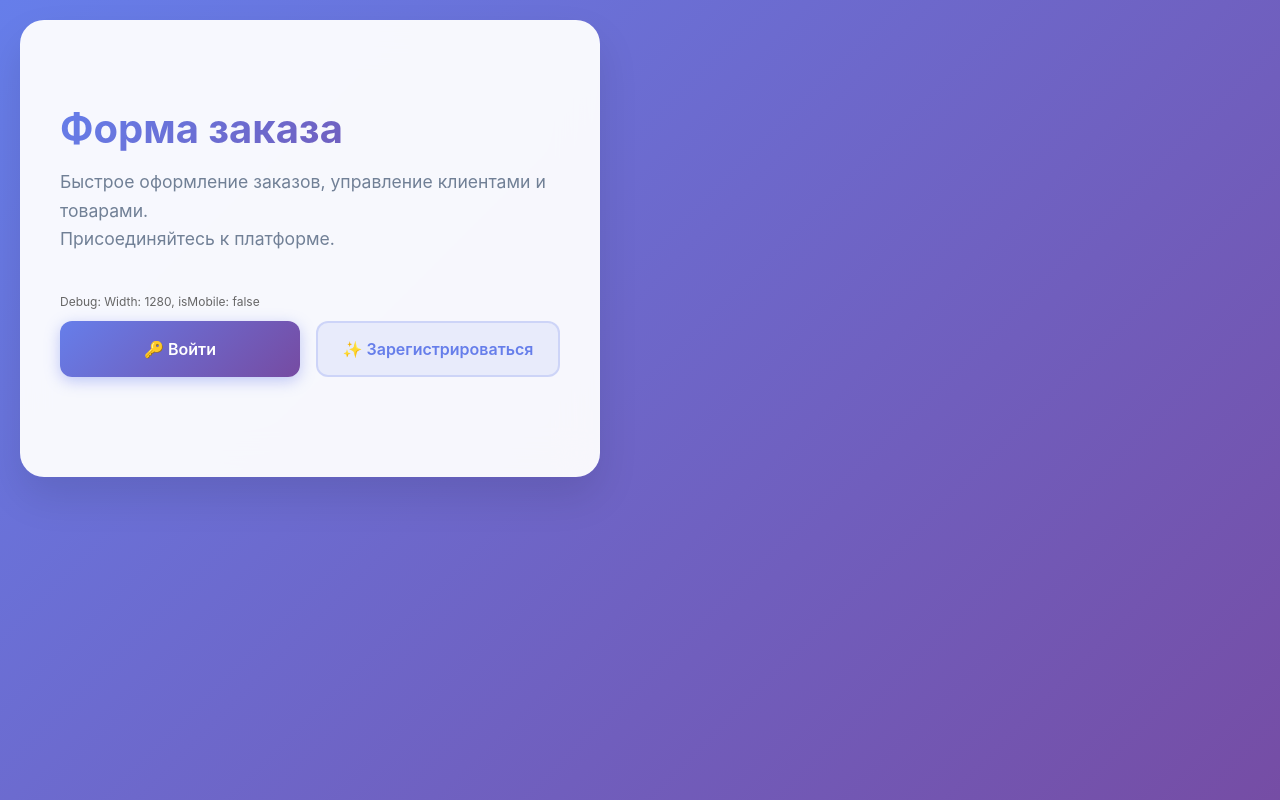
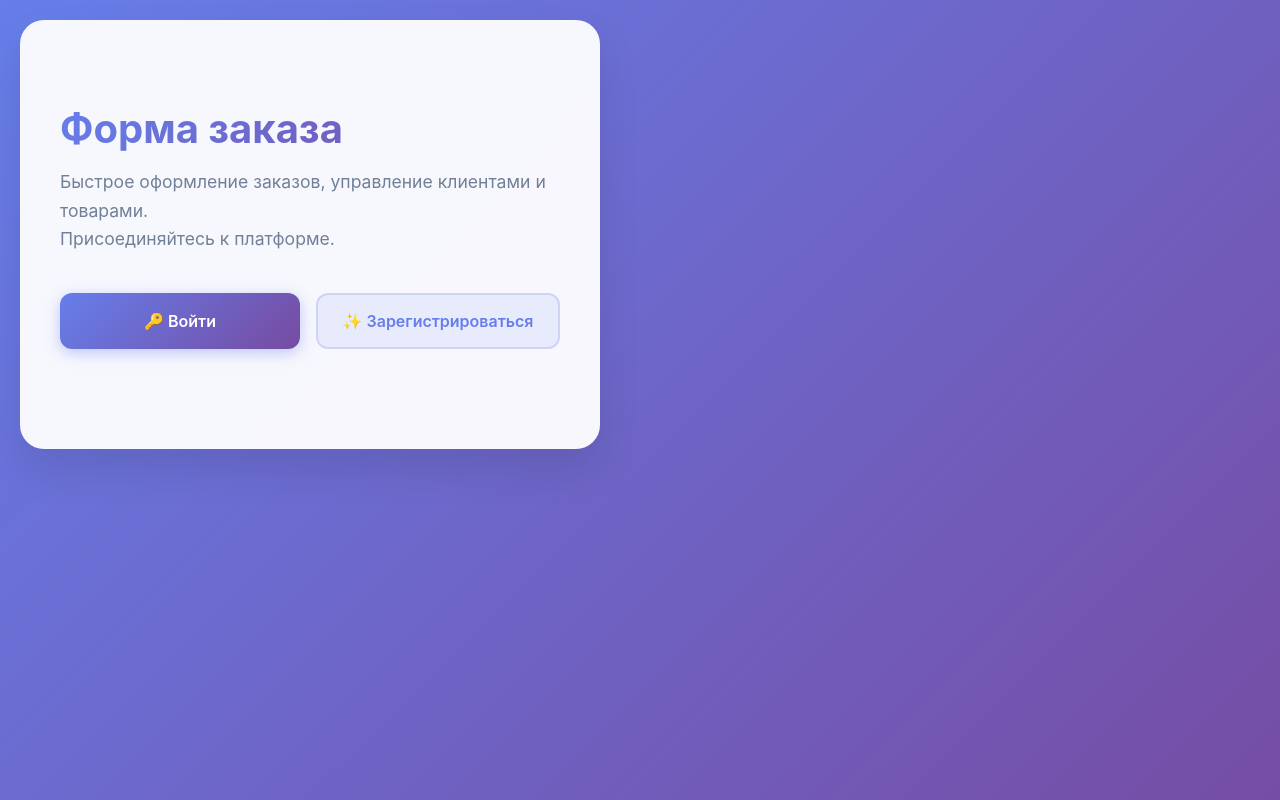
Before and after one commit to kimnikge/TA-09, a React (Vite) app in the folder frontend/: page / in a window 1280 px wide. Built offline with nearby package versions, Linux system fonts and the light colour scheme.

Commit message:
🧹 Удалена отладочная информация
- Убрана временная отладочная информация с экрана
- Удалены console.log для продакшена
- Приложение готово к деплою

```diff
--- a/frontend/src/App.tsx
+++ b/frontend/src/App.tsx
@@ -14,7 +14,6 @@ function App() {
   useEffect(() => {
     const checkMobile = () => {
       const mobile = window.innerWidth <= 768
-      console.log('Screen width:', window.innerWidth, 'isMobile:', mobile)
       setIsMobile(mobile)
     }
 
@@ -163,11 +162,6 @@ function App() {
           Быстрое оформление заказов, управление клиентами и товарами.<br />
           Присоединяйтесь к платформе.
         </p>
-
-        {/* Временная отладочная информация */}
-        <div style={{ fontSize: '12px', color: '#666', marginBottom: '10px' }}>
-          Debug: Width: {typeof window !== 'undefined' ? window.innerWidth : 'undefined'}, isMobile: {isMobile.toString()}
-        </div>
 
         <div
           className={isMobile ? 'buttons-mobile' : ''}
```
